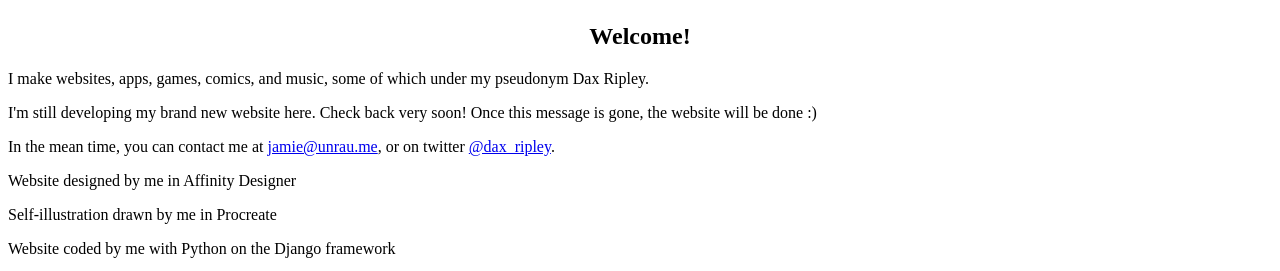
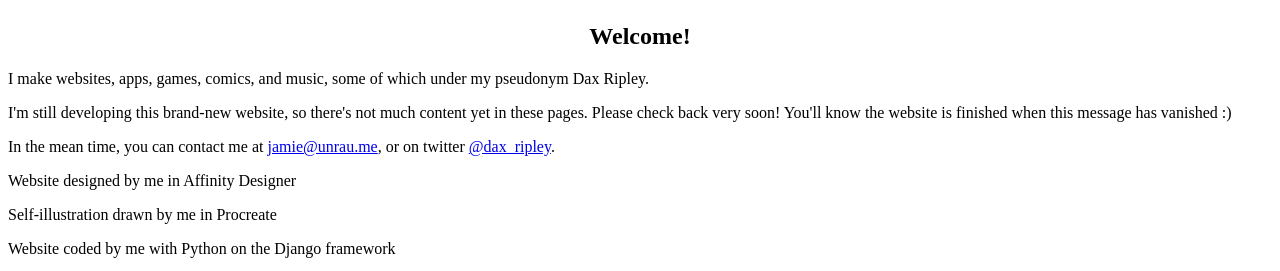
Before and after one commit to unrau/unrau-django, a Django app: page / in a window 1280 px wide. Shown: the part 613-884 px from the top of the page. Run offline with Django 3.2, Linux system fonts and the light colour scheme; some libraries are stand-ins or nearby versions.

Commit message:
update the under-construction message

```diff
--- a/pages/templates/index.html
+++ b/pages/templates/index.html
@@ -4,7 +4,7 @@
 
 <center><h2>Welcome!</h2></center>
 <p>I make websites, apps, games, comics, and music, some of which under my pseudonym Dax Ripley.</p>
-<p>I'm still developing my brand new website here. Check back very soon! Once this message is gone, the website will be done :)</p>
+<p>I'm still developing this brand-new website, so there's not much content yet in these pages. Please check back very soon! You'll know the website is finished when this message has vanished :)</p>
 <p>In the mean time, you can contact me at <a href="mailto:jamie@unrau.me">jamie@unrau.me</a>, or on twitter <a href="https://twitter.com/dax_ripley">@dax_ripley</a>.</p>
 
 {% endblock %}
```
